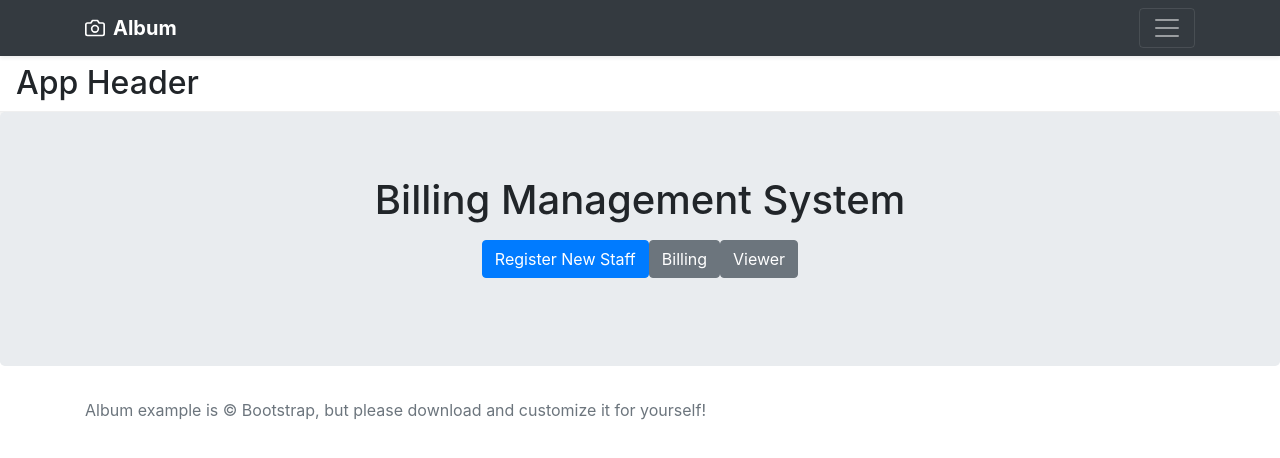
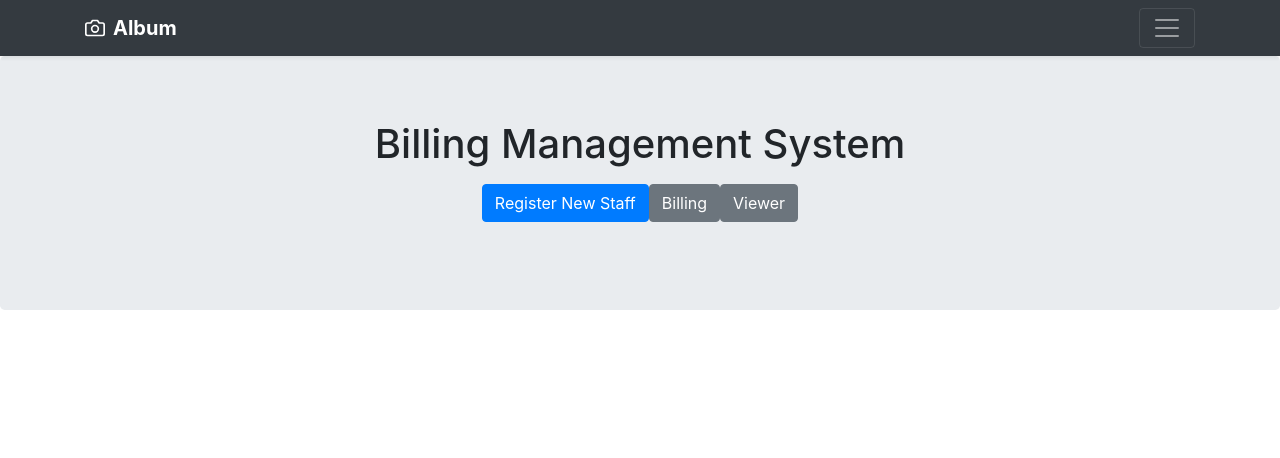
Before and after one commit to T-T-COU/TNT, a Vue app in the folder frontend/: page /home in a window 1280 px wide. Shown: the top 458 px of the page. Built offline with nearby package versions, Linux system fonts and the light colour scheme.

Commit message:
Split header and footer

```diff
--- a/frontend/public/index.html
+++ b/frontend/public/index.html
@@ -6,7 +6,9 @@
     <meta name="description" content="">
     <meta name="author" content="Mark Otto, Jacob Thornton, and Bootstrap contributors">
     <meta name="generator" content="Jekyll v3.8.6">
-    <title>Album example · Bootstrap</title>
+    <meta name="msapplication-config" content="/docs/4.4/assets/img/favicons/browserconfig.xml">
+    <meta name="theme-color" content="#563d7c">
+    <title>TNT</title>
 
     <link rel="canonical" href="https://getbootstrap.com/docs/4.4/examples/album/">
 
@@ -20,70 +22,15 @@
     <link rel="manifest" href="/docs/4.4/assets/img/favicons/manifest.json">
     <link rel="mask-icon" href="/docs/4.4/assets/img/favicons/safari-pinned-tab.svg" color="#563d7c">
     <link rel="icon" href="/docs/4.4/assets/img/favicons/favicon.ico">
-    <meta name="msapplication-config" content="/docs/4.4/assets/img/favicons/browserconfig.xml">
-    <meta name="theme-color" content="#563d7c">
-
-
-    <style>
-      .bd-placeholder-img {
-        font-size: 1.125rem;
-        text-anchor: middle;
-        -webkit-user-select: none;
-        -moz-user-select: none;
-        -ms-user-select: none;
-        user-select: none;
-      }
-
-      @media (min-width: 768px) {
-        .bd-placeholder-img-lg {
-          font-size: 3.5rem;
-        }
-      }
-    </style>
     <!-- Custom styles for this template -->
     <!-- <link rel="icon" href="<%= BASE_URL %>favicon.ico"> -->
   </head>
   <body>
-    <header>
-      <div class="collapse bg-dark" id="navbarHeader">
-        <div class="container">
-          <div class="row">
-            <div class="col-sm-8 col-md-7 py-4">
-              <h4 class="text-white">About</h4>
-            </div>
-            <div class="col-sm-4 offset-md-1 py-4">
-              <h4 class="text-white">Contact</h4>
-              <ul class="list-unstyled">
-                <li><a href="#" class="text-white">Follow on Twitter</a></li>
-                <li><a href="#" class="text-white">Like on Facebook</a></li>
-                <li><a href="#" class="text-white">Email me</a></li>
-              </ul>
-            </div>
-          </div>
-        </div>
-      </div>
-      <div class="navbar navbar-dark bg-dark shadow-sm">
-        <div class="container d-flex justify-content-between">
-          <a href="#" class="navbar-brand d-flex align-items-center">
-            <svg xmlns="http://www.w3.org/2000/svg" width="20" height="20" fill="none" stroke="currentColor" stroke-linecap="round" stroke-linejoin="round" stroke-width="2" aria-hidden="true" class="mr-2" viewBox="0 0 24 24" focusable="false"><path d="M23 19a2 2 0 0 1-2 2H3a2 2 0 0 1-2-2V8a2 2 0 0 1 2-2h4l2-3h6l2 3h4a2 2 0 0 1 2 2z"/><circle cx="12" cy="13" r="4"/></svg>
-            <strong>Album</strong>
-          </a>
-          <button class="navbar-toggler" type="button" data-toggle="collapse" data-target="#navbarHeader" aria-controls="navbarHeader" aria-expanded="false" aria-label="Toggle navigation">
-            <span class="navbar-toggler-icon"></span>
-          </button>
-        </div>
-      </div>
-    </header>
     <noscript>
       <strong>We're sorry but vuejs_boilerplate doesn't work properly without JavaScript enabled. Please enable it to continue.</strong>
     </noscript>
     <div id="app"></div>
     <!-- built files will be auto injected -->
-    <footer class="text-muted">
-      <div class="container">
-        <p>Album example is &copy; Bootstrap, but please download and customize it for yourself!</p>
-      </div>
-    </footer>
     <script src="https://code.jquery.com/jquery-3.4.1.slim.min.js" integrity="sha384-J6qa4849blE2+poT4WnyKhv5vZF5SrPo0iEjwBvKU7imGFAV0wwj1yYfoRSJoZ+n" crossorigin="anonymous"></script>
     <script src="https://stackpath.bootstrapcdn.com/bootstrap/4.4.1/js/bootstrap.min.js" integrity="sha384-wfSDF2E50Y2D1uUdj0O3uMBJnjuUD4Ih7YwaYd1iqfktj0Uod8GCExl3Og8ifwB6" crossorigin="anonymous"></script>
   </body>
--- a/frontend/src/app/shared/components/app-header/app-header.vue
+++ b/frontend/src/app/shared/components/app-header/app-header.vue
@@ -1,7 +1,34 @@
 <template>
-  <div class="app-header">
-    <h2 class="header-title">App Header</h2>
-  </div>
+  <header>
+      <div class="collapse bg-dark" id="navbarHeader">
+        <div class="container">
+          <div class="row">
+            <div class="col-sm-8 col-md-7 py-4">
+              <h4 class="text-white">About</h4>
+            </div>
+            <div class="col-sm-4 offset-md-1 py-4">
+              <h4 class="text-white">Contact</h4>
+              <ul class="list-unstyled">
+                <li><a href="#" class="text-white">Follow on Twitter</a></li>
+                <li><a href="#" class="text-white">Like on Facebook</a></li>
+                <li><a href="#" class="text-white">Email me</a></li>
+              </ul>
+            </div>
+          </div>
+        </div>
+      </div>
+      <div class="navbar navbar-dark bg-dark shadow-sm">
+        <div class="container d-flex justify-content-between">
+          <a href="/home" class="navbar-brand d-flex align-items-center">
+            <svg xmlns="http://www.w3.org/2000/svg" width="20" height="20" fill="none" stroke="currentColor" stroke-linecap="round" stroke-linejoin="round" stroke-width="2" aria-hidden="true" class="mr-2" viewBox="0 0 24 24" focusable="false"><path d="M23 19a2 2 0 0 1-2 2H3a2 2 0 0 1-2-2V8a2 2 0 0 1 2-2h4l2-3h6l2 3h4a2 2 0 0 1 2 2z"/><circle cx="12" cy="13" r="4"/></svg>
+            <strong>Album</strong>
+          </a>
+          <button class="navbar-toggler" type="button" data-toggle="collapse" data-target="#navbarHeader" aria-controls="navbarHeader" aria-expanded="false" aria-label="Toggle navigation">
+            <span class="navbar-toggler-icon"></span>
+          </button>
+        </div>
+      </div>
+    </header>
 </template>
 
 <script>
@@ -11,16 +38,18 @@ export default {
 </script>
 
 <style lang="scss" scoped>
-.app-header {
-  display: flex;
-  height: 56px;
-  box-shadow: 0 0 10px 5px #efefef;
-  align-items: center;
-  border-bottom: 1px solid #efefef;
-}
+  .bd-placeholder-img {
+    font-size: 1.125rem;
+    text-anchor: middle;
+    -webkit-user-select: none;
+    -moz-user-select: none;
+    -ms-user-select: none;
+    user-select: none;
+  }
 
-.header-title {
-  margin: 0 16px;
-  font-weight: 500;
-}
+  @media (min-width: 768px) {
+    .bd-placeholder-img-lg {
+      font-size: 3.5rem;
+    }
+  }
 </style>
```
Also changed, not shown: frontend/src/app/shared/components/app-footer/app-footer.vue (added, +30 -0 lines).
